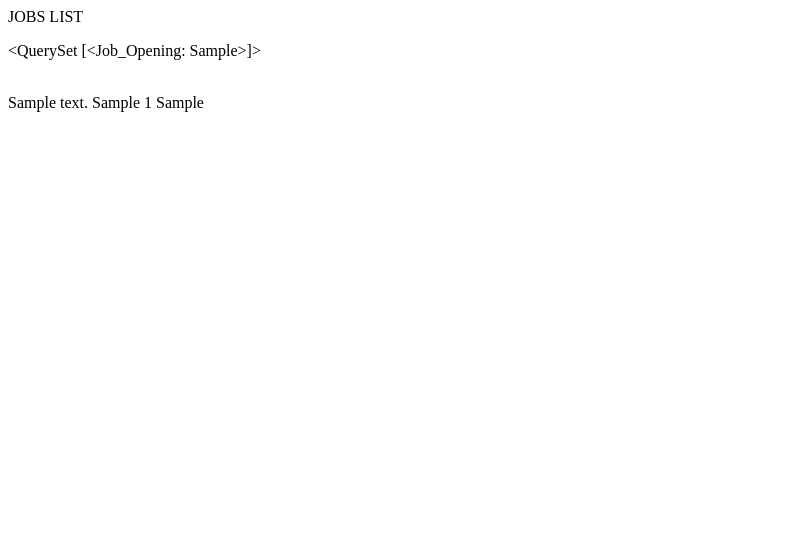
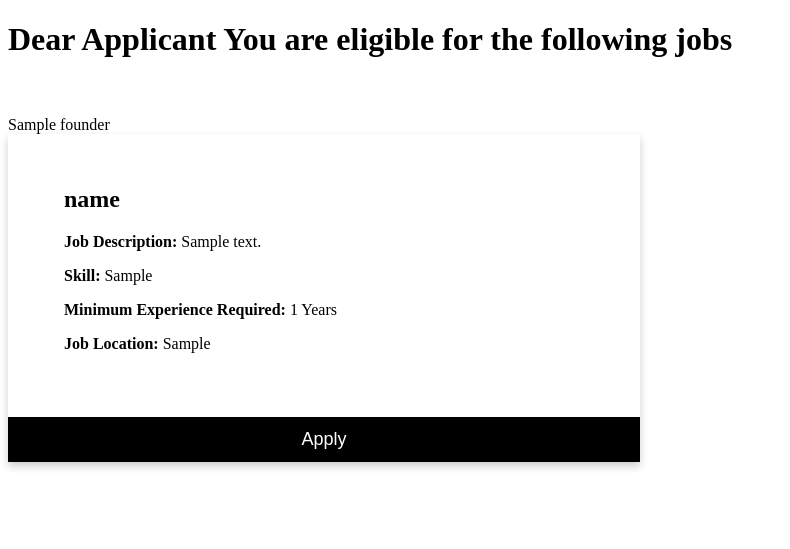
Before and after one commit to Amisha2001/startupmachmaking, a Django app: template dashboard/templates/joblist.html in a window 1280 px wide. Shown: the top 549 px of the page, without its empty margins (0-790 px from the left). Run offline with Django 3.2, Linux system fonts and the light colour scheme; tables that the repository leaves empty hold one stand-in row (values such as "Sample post"); the template is opened without the code that fills it: values that come from a table or form of the project are taken from there, most other values are stand-ins (such as "Sample title", 1, 10 or a date in 2020).

Commit message:
css_job_list

```diff
--- a/dashboard/templates/joblist.html
+++ b/dashboard/templates/joblist.html
@@ -5,24 +5,67 @@
     <meta http-equiv="X-UA-Compatible" content="IE=edge">
     <meta name="viewport" content="width=device-width, initial-scale=1.0">
     <title>Document</title>
+    <style>
+    .card {
+  /* Add shadows to create the "card" effect */
+  box-shadow: 0 4px 8px 0 rgba(0,0,0,0.2);
+  transition: 0.3s;
+  width:50%
+}
+.container {
+  padding: 32px 56px;
+
+}
+.card:hover {
+  box-shadow: 0 16px 32px 0 rgba(0,0,0,0.2);
+}
+#des{
+  display:block
+}
+.card button {
+  border: none;
+  outline: 0;
+  padding: 12px;
+  color: white;
+  background-color: #000;
+  text-align: center;
+  cursor: pointer;
+  width: 100%;
+  font-size: 18px;
+}
+
+
+
+    </style>
 </head>
 <body>
-    JOBS LIST
-    <p>{{job_opening}}</p>
+    <h1>Dear Applicant You are eligible for the following jobs</h1>
+    {% comment %} <p>{{job_opening}}</p> {% endcomment %}
     {% comment %} <p>{{job_opening.job_desc}}</p> {% endcomment %}
     <br>
+    <br>
     {% comment %} <p>{{job_opening.skill}}</p> {% endcomment %}
+    {% for name in founder %}
+    {{name}}<br>
+    {% endfor %}
     {% for row in job_opening %}
-        {{row.job_desc}}
+    <div class="card">
+      <div class="container">
+      <h2>name</h2>
+        <p id='des'><b>Job Description:</b> {{row.job_desc}}</p>
         {% comment %} <br> {% endcomment %}
-        {{row.skill}}
+        <p id='des'><b>Skill:</b> {{row.skill}}</p>
         {% comment %} <br> {% endcomment %}
-        {{row.expirence}}
+        <p id='des'><b>Minimum Experience Required:</b> {{row.expirence}} Years</p>
         {% comment %} <br> {% endcomment %}
-        {{row.location}}
+        <p id='des'><b>Job Location:</b> {{row.location}}</p>
+        </div>
+        <p><button>Apply</button></p>
+    </div>
+
         <br>
-        <br>
-    {%endfor%}
+        <br><br><br>
+    {% endfor %}
 
 
     {% comment %} {{user_job_opening.find({"skill":{{skill}}})}}. {% endcomment %}
```
